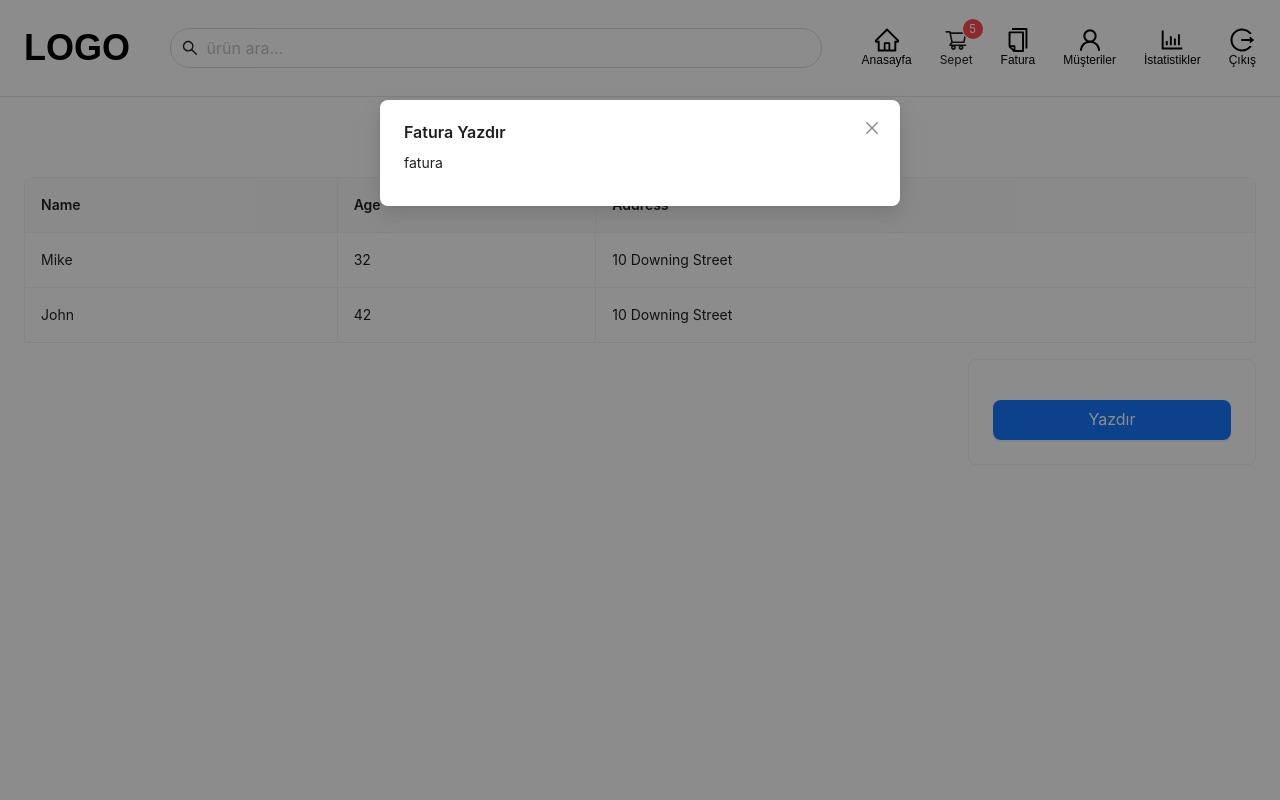
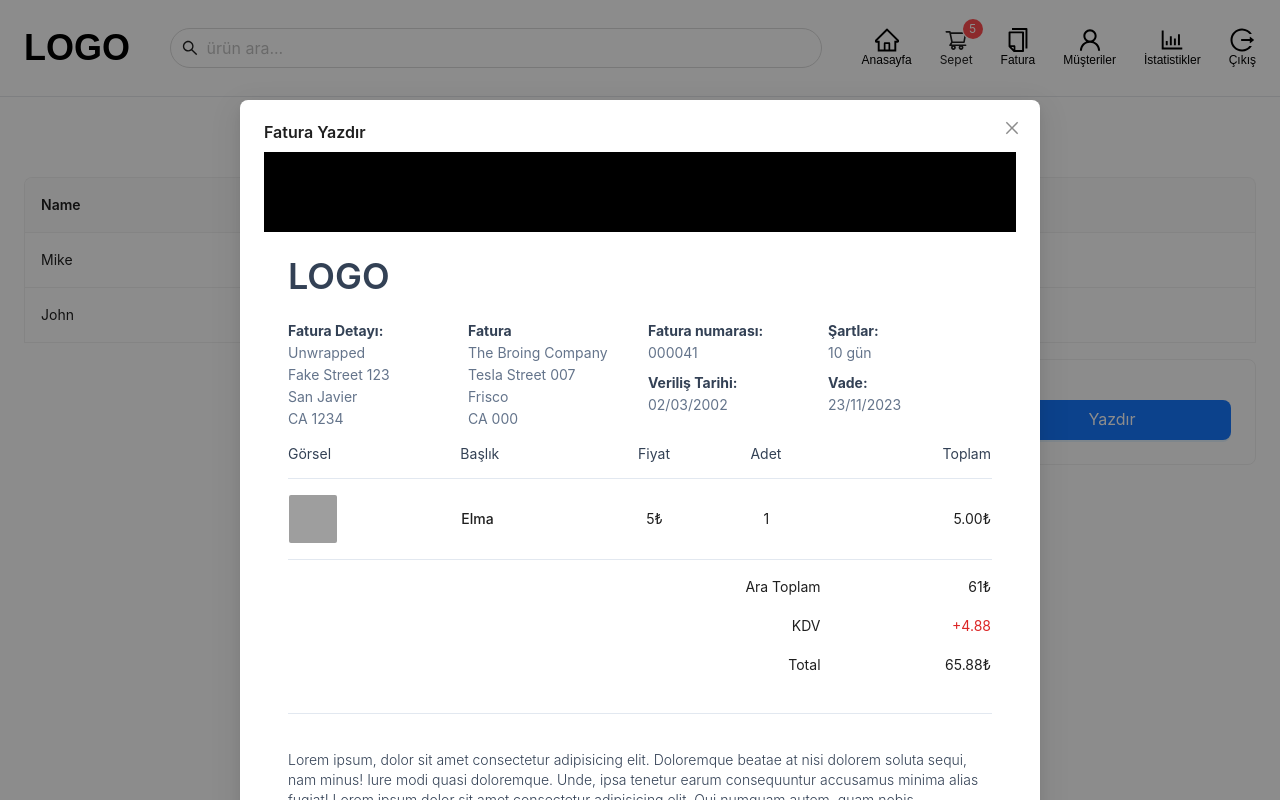
Before and after one commit to erkankolakan/PosApplication, a React (Create React App) app in the folder client/: page /bills in a window 1280 px wide. Both pictures are taken after a click on the button "Yazdır". Built offline with nearby package versions, Linux system fonts and the light colour scheme; grey boxes are pictures that could not be loaded.

Commit message:
fatura tasarımı yapıldı

```diff
--- a/client/src/components/bills/PrintBill.jsx
+++ b/client/src/components/bills/PrintBill.jsx
@@ -1,14 +1,10 @@
-import { Button, Card, Form, Input, Modal, Select } from "antd";
+import {  Button, Modal } from "antd";
 
 const PrintBill = ({ isModalOpen, setIsModalOpen }) => {
 
-    const onFinish = (values) => {
-        console.log("Received values of from:", values);
-    }
-
   return (
     <>
-      {/* onOk={handleOk} onCancel={handleCancel} -> bunlarda ek buttonlar */}
+
       <Modal
         title="Fatura Yazdır"
         open={isModalOpen}
@@ -16,9 +12,139 @@ const PrintBill = ({ isModalOpen, setIsModalOpen }) => {
           setIsModalOpen(false);
         }}
         footer={false}
+        width={800}
       >
-fatura
+        <section className="py-20 bg-black">
+            <div className="max-w-5xl mx-auto bg-white px-6">
+                <article className="overflow-hidden">
+                    <div className="logo my-6">
+                        <h2 className="text-4xl font-semibold text-slate-700">LOGO</h2>
+                    </div>
+
+                    <div className="bill-details">
+                        <div className="grid grid-cols-4 gap-4">
+                            <div className="text-md text-slate-500">
+                                <p className="font-bold text-slate-700">Fatura Detayı:</p>
+                                <p>Unwrapped</p>
+                                <p>Fake Street 123</p>
+                                <p>San Javier</p>
+                                <p> CA 1234 </p>
+                            </div>
+
+                            <div className="text-md text-slate-500">
+                                <p className="font-bold text-slate-700">Fatura</p>
+                                <p>The Broing Company</p>
+                                <p>Tesla Street 007</p>
+                                <p>Frisco</p>
+                                <p>CA 000</p>
+                            </div>
+
+                            <div className="text-md text-slate-500">
+                                <div>
+                                    <p className="font-bold text-slate-700">Fatura numarası:</p>
+                                    <p>000041</p>
+                                </div>
+                                <div>
+                                    <p className="font-bold text-slate-700 mt-2">Veriliş Tarihi:</p>
+                                    <p>02/03/2002</p>
+                                </div>
+                            </div>
+
+                            <div className="text-md text-slate-500">
+                                <div>
+                                    <p className="font-bold text-slate-700">Şartlar:</p>
+                                    <p>10 gün</p>
+                                </div>
+                                <div>
+                                    <p className="font-bold text-slate-700 mt-2">Vade:</p>
+                                    <p>23/11/2023</p>
+                                </div>
+                            </div>
+                        </div>
+                    </div>
+
+                    <div className="bill-table-area">
+                        <table className="min-w-full divide-y divide-slate-500 overflow-hidden">
+                            <thead>
+                                <tr className="border-b border-slate-200">
+                                    <th scope="col" className="py-3.5 pl-4 text-left text-sm font-normal text-slate-700 sm:pl-6 sm:table-cell md:pl-0 hidden ">Görsel</th>
+
+                                    <th scope="col" className="py-3.5 pl-4 text-left text-sm font-normal text-slate-700 sm:pl-6 sm:table-cell md:pl-0 hidden ">Başlık</th>
+
+                                    <th scope="col" className="py-3.5 pl-4 text-center text-sm font-normal text-slate-700 sm:pl-6 sm:table-cell md:pl-0 hidden ">Fiyat</th>
+
+                                    <th scope="col" className="py-3.5 pl-4 text-center text-sm font-normal text-slate-700 sm:pl-6 sm:table-cell md:pl-0 hidden ">Adet</th>
+
+                                    <th scope="col" className="py-3.5 pl-4 text-end text-sm font-normal text-slate-700 sm:pl-6 sm:table-cell md:pl-0 hidden ">Toplam</th>
+                                </tr>
+                            </thead>
+                            <tbody>
+                                <tr className="border-b border-slate-200">
+                                    <td className="py-4 ">
+                                        <img src="https://i.lezzet.com.tr/images-xxlarge-secondary/elma-nasil-yenir-221135ca-f383-474c-a4f5-ad02a45db978.jpg" alt="" className="w-12 h-12 rounded-sm object-cover" />
+                                    </td>
+
+                                    <td className="py-4 ">
+                                        <span className="font-medium">Elma</span>
+                                    </td>
+
+                                    <td className="py-4  text-center">
+                                        <span>5₺</span>
+                                    </td>
+
+                                    <td className="py-4  text-center">
+                                        <span>1</span>
+                                    </td>
+
+                                    <td className="py-4  text-end">
+                                        <span>5.00₺</span>
+                                    </td>
+                                </tr>
+
+
+                            </tbody>
+
+                            <tfoot>
+                                <tr>
+                                    <th className="text-right pt-4 font-normal " colSpan={4} scope="rows">Ara Toplam</th>
+
+                                    <th className="text-right pt-4 font-normal " scope="rows">61₺</th>
+                                </tr>
+
+                                <tr>
+                                    <th className="text-right pt-4 font-normal " colSpan={4} scope="rows">KDV</th>
+
+                                    <th className="text-right pt-4 font-normal text-red-600" scope="rows">+4.88</th>
+                                </tr>
+
+                                <tr>
+                                    <th className="text-right pt-4 font-normal " colSpan={4} scope="rows">Total</th>
+
+                                    <th className="text-right pt-4 font-normal " scope="rows">65.88₺</th>
+                                </tr>
+                            </tfoot>
+                        </table>
+
+
+                        <div className="py-9 ">
+                            <div className="border-t pt-9 border-slate-200">
+                                <p className="font-light text-sm text-slate-700">
+                                    Lorem ipsum, dolor sit amet consectetur adipisicing elit. Doloremque beatae at nisi dolorem soluta sequi, nam minus! Iure modi quasi doloremque. Unde, ipsa tenetur earum consequuntur accusamus minima alias fugiat! Lorem ipsum dolor sit amet consectetur adipisicing elit. Qui numquam autem, quam nobis doloremque fugiat facilis animi vitae assumenda? Temporibus aperiam doloremque autem alias praesentium voluptas totam soluta exercitationem natus.
+                                </p>
+                            </div>
+                        </div>
+
+                    </div>
+                </article>
+            </div>
+        </section>
+
+        <div className="flex justify-end mt-4">
+            <Button type="primary" size="large">Yazdır</Button>
+        </div>
       </Modal>
+
+
     </>
   );
 };
```
